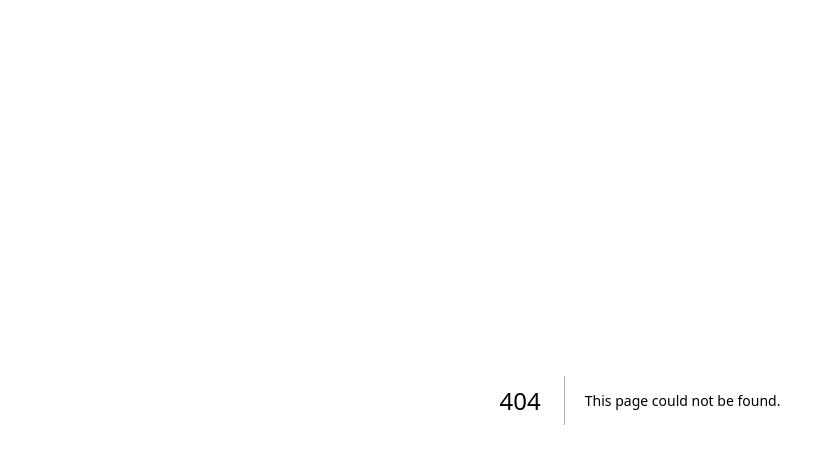
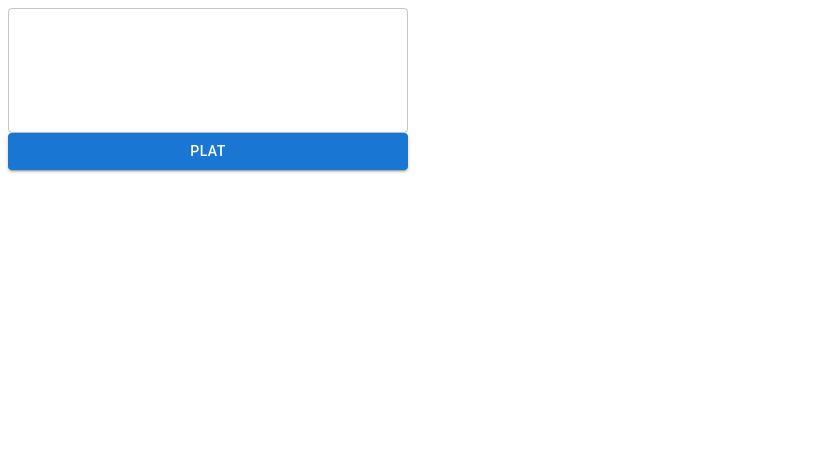
Before and after one commit to stlatica/stlatica, a Next.js app in the folder packages/frontend/: page /sample/zod in a window 1280 px wide. Before the commit this address had no page. Shown: the top 464 px of the page, without its empty margins (0-836 px from the left). Built offline with nearby package versions, Linux system fonts and the light colour scheme.

Commit message:
zodのサンプル

```diff
--- a/packages/frontend/package.json
+++ b/packages/frontend/package.json
@@ -19,11 +19,14 @@
   "dependencies": {
     "@emotion/react": "^11.11.1",
     "@emotion/styled": "^11.11.0",
+    "@hookform/resolvers": "^3.2.0",
     "@mui/icons-material": "^5.14.3",
     "@mui/material": "^5.14.4",
     "next": "13.4.13",
     "react": "18.2.0",
-    "react-dom": "18.2.0"
+    "react-dom": "18.2.0",
+    "react-hook-form": "^7.45.4",
+    "zod": "^3.21.4"
   },
   "devDependencies": {
     "@ladle/react": "^2.17.2",
--- a/packages/frontend/src/app/page.tsx
+++ b/packages/frontend/src/app/page.tsx
@@ -1,9 +1,13 @@
+import { Stack } from "@mui/material";
 import Link from "next/link";
 
 export default function Home() {
   return (
     <main>
-      <Link href="/sample">サンプルページへ</Link>
+      <Stack>
+        <Link href="/sample">サンプルページへ</Link>
+        <Link href="/sample/zod">zod sample</Link>
+      </Stack>
     </main>
   );
 }
--- /dev/null
+++ b/packages/frontend/src/app/sample/zod/page.tsx
@@ -0,0 +1,50 @@
+"use client";
+
+import React, { useState } from "react";
+import { Stack, TextField, Typography } from "@mui/material";
+import { zodResolver } from "@hookform/resolvers/zod";
+import { useDefaultForm } from "@/zod/utilities/useDefaultForm";
+import { PlatSchema, PlatSchemaType } from "@/zod/tweet/PlatSchema";
+import { SubmitButton } from "@/components/button/SubmitButton";
+
+const PlatInput: React.FC = () => {
+  const [text, SetText] = useState("");
+
+  // フォームのhookを作成
+  const { register, handleSubmit, formState } = useDefaultForm<PlatSchemaType>({
+    defaultValues: {
+      plat: "",
+    },
+    resolver: zodResolver(PlatSchema),
+  });
+
+  // エラーを抽出
+  // 要調査: https://react-hook-form.com/docs/useformstate/errormessage
+  const { errors } = formState;
+
+  // formのsubmit用関数を作成
+  const onSubmit = handleSubmit((x) => {
+    SetText(x.plat);
+  });
+
+  return (
+    <>
+      <form onSubmit={onSubmit}>
+        <Stack width={400}>
+          <TextField {...register("plat")} multiline rows={4} />
+          {errors.plat?.message}
+          <SubmitButton type="submit">Plat</SubmitButton>
+        </Stack>
+      </form>
+      <Typography>{text}</Typography>
+    </>
+  );
+};
+
+export default function Home() {
+  return (
+    <main>
+      <PlatInput />
+    </main>
+  );
+}
--- a/packages/frontend/src/components/button/SubmitButton/SubmitButton.tsx
+++ b/packages/frontend/src/components/button/SubmitButton/SubmitButton.tsx
@@ -1,13 +1,14 @@
 import React from "react";
 import Button from "@mui/material/Button";
-
-export type SubmitButtonProps = {
-  children: React.ReactNode;
-};
+import type { ButtonProps } from "@mui/material/Button";
 
 /**
  *
  */
-export const SubmitButton: React.FC<SubmitButtonProps> = ({ children }) => {
-  return <Button variant="contained">{children}</Button>;
+export const SubmitButton: React.FC<ButtonProps> = ({ children, ...others }) => {
+  return (
+    <Button variant="contained" {...others}>
+      {children}
+    </Button>
+  );
 };
--- /dev/null
+++ b/packages/frontend/src/zod/tweet/PlatSchema.ts
@@ -0,0 +1,7 @@
+import z from "zod";
+
+export const PlatSchema = z.object({
+  plat: z.string().min(1).max(140),
+});
+
+export type PlatSchemaType = z.infer<typeof PlatSchema>;
--- /dev/null
+++ b/packages/frontend/src/zod/utilities/useDefaultForm.ts
@@ -0,0 +1,16 @@
+// from: https://zenn.dev/yuitosato/articles/292f13816993ef#1.-useform%E3%82%92%E3%83%A9%E3%83%83%E3%83%97%E3%81%97%E3%81%A6%E3%82%BF%E3%82%A4%E3%83%97%E3%82%BB%E3%83%BC%E3%83%95%E3%81%AB%E3%81%99%E3%82%8B
+
+import { useForm, UseFormProps, UseFormReturn } from "react-hook-form";
+
+/**
+ * useFormを型安全に利用するためのユーティリティ
+ */
+const useDefaultForm = <FORM_TYPE extends Record<string, unknown>>(
+  props: UseFormProps<FORM_TYPE> & {
+    defaultValues: FORM_TYPE;
+  }
+): UseFormReturn<FORM_TYPE> => {
+  return useForm(props);
+};
+
+export { useDefaultForm };
```
Also changed, not shown: packages/frontend/src/app/sample/X.tsx (added, +27 -0 lines), packages/frontend/src/app/sample/page.tsx (+1 -27 lines), packages/frontend/src/components/button/CancelButton/CancelButton.tsx (+7 -2 lines), 1 other file (tests, documents, lock files or other folders).
